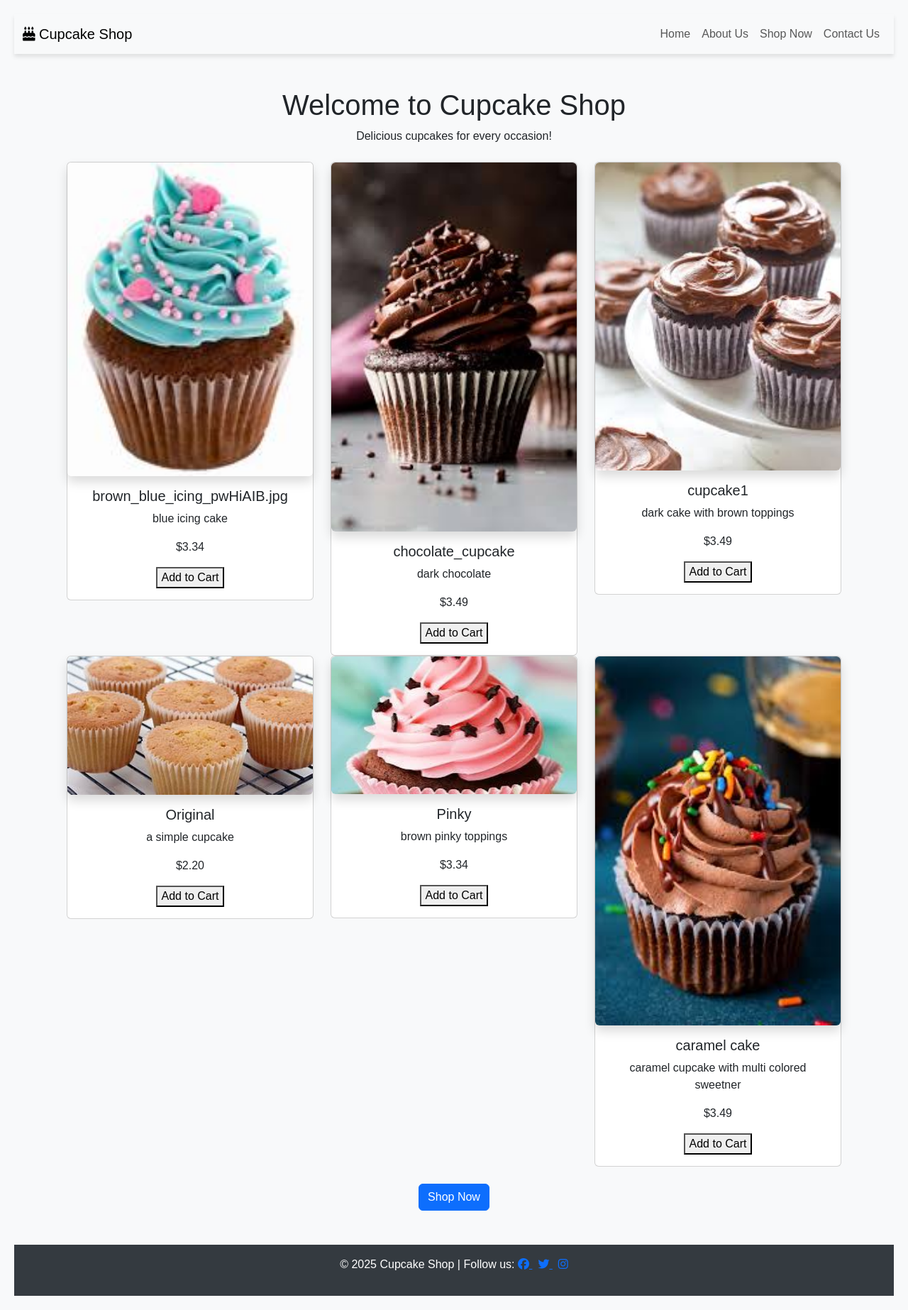
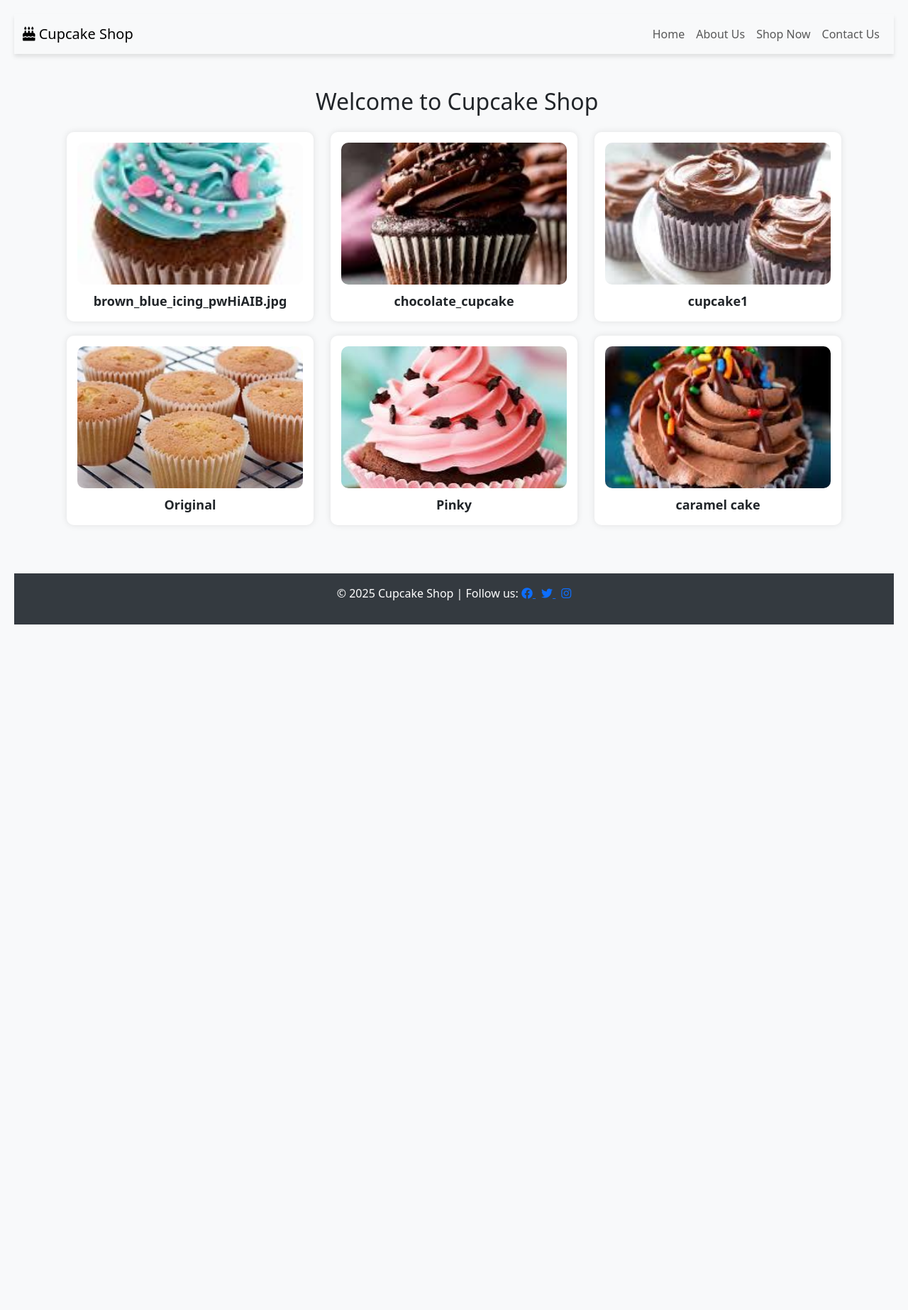
Before and after one commit to Apostle01/Cupcake-Shop, a Django app: page / in a window 1280 px wide. Shown: the whole page at 71% size. After the commit the page ends 880 px from the top, so only its background shows below. Run offline with Django 5.2, Linux system fonts and the light colour scheme; data comes from the database, SQL or seed files in the repository.

Commit message:
updated home.html template

```diff
--- a/shop/templates/shop/home.html
+++ b/shop/templates/shop/home.html
@@ -1,37 +1,64 @@
 {% extends "base.html" %}
-{% load static %}
-
-{% block title %}Home - Cupcake Shop{% endblock %}
+{% block title %}Home | Cupcake Shop{% endblock %}
 
 {% block content %}
-<div class="container text-center">
-    <h1>Welcome to Cupcake Shop</h1>
-    <p>Delicious cupcakes for every occasion!</p>
+<!DOCTYPE html>
+<html lang="en">
+<head>
+    <meta charset="UTF-8">
+    <meta name="viewport" content="width=device-width, initial-scale=1.0">
+    <title>Home | Cupcake Shop</title>
 
-    <!-- Cupcake Images Section -->
-    <div class="row mt-4">
-        {% for cupcake in cupcakes %}
-        <div class="col-md-4">
-            <div class="card">
-                <img src="{{ cupcake.image.url }}" class="card-img-top img-fluid rounded shadow" alt="{{ cupcake.name }}">
-                <div class="card-body">
-                    <h5 class="card-title">{{ cupcake.name }}</h5>
-                    <p class="card-text">{{ cupcake.description }}</p>
-                    <p class="price">${{ cupcake.price }}</p>
-                    <form action="{% url 'add_to_cart' cupcake.id %}" method="POST">
-                        {% csrf_token %}
-                        <input type="hidden" name="cupcake_id" value="{{ cupcake.id }}">
-                        <button type="submit">Add to Cart</button>
-                    </form>
+    <!-- Bootstrap CSS -->
+    <link rel="stylesheet" href="https://cdn.jsdelivr.net/npm/bootstrap@5.3.0/dist/css/bootstrap.min.css">
+
+    <!-- Font Awesome -->
+    <link rel="stylesheet" href="https://cdnjs.cloudflare.com/ajax/libs/font-awesome/6.4.0/css/all.min.css">
+
+    <style>
+        body { background-color: #f8f9fa; padding: 20px; }
+        .cupcake-container { max-width: 1200px; margin: 0 auto; }
+        .cupcake-card {
+            background: white;
+            border-radius: 10px;
+            box-shadow: 0px 0px 10px rgba(0, 0, 0, 0.1);
+            padding: 15px;
+            text-align: center;
+            margin-bottom: 20px;
+        }
+        .cupcake-image {
+            width: 100%;
+            height: 200px; /* Fixed height for all images */
+            object-fit: cover; /* Ensures images maintain aspect ratio */
+            border-radius: 10px;
+        }
+        .cupcake-name {
+            font-size: 18px;
+            font-weight: bold;
+            margin-top: 10px;
+        }
+    </style>
+</head>
+<body>
+    <div class="container">
+        <div class="cupcake-container">
+            <h2 class="text-center mb-4"><i class="fa-solid fa-cupcake"></i> Welcome to Cupcake Shop</h2>
+
+            <div class="row">
+                {% for cupcake in cupcakes %}
+                <div class="col-md-4">
+                    <div class="cupcake-card">
+                        <img src="{{ cupcake.image.url }}" alt="{{ cupcake.name }}" class="cupcake-image">
+                        <div class="cupcake-name">{{ cupcake.name }}</div>
+                    </div>
                 </div>
+                {% endfor %}
             </div>
         </div>
-        {% empty %}
-        <p>No cupcakes available at the moment.</p>
-        {% endfor %}
     </div>
 
-    <!-- Call to Action Button -->
-    <a href="{% url 'shop' %}" class="btn btn-primary mt-4">Shop Now</a>
-</div>
+    <!-- Bootstrap JS (Optional for interactivity) -->
+    <script src="https://cdn.jsdelivr.net/npm/bootstrap@5.3.0/dist/js/bootstrap.bundle.min.js"></script>
+</body>
+</html>
 {% endblock %}
```
